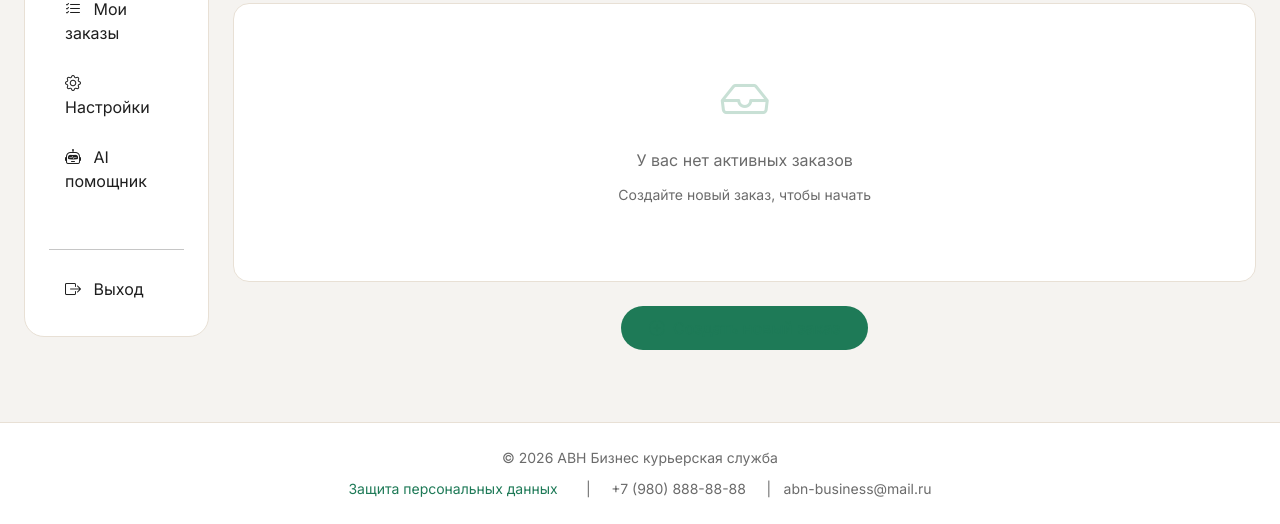
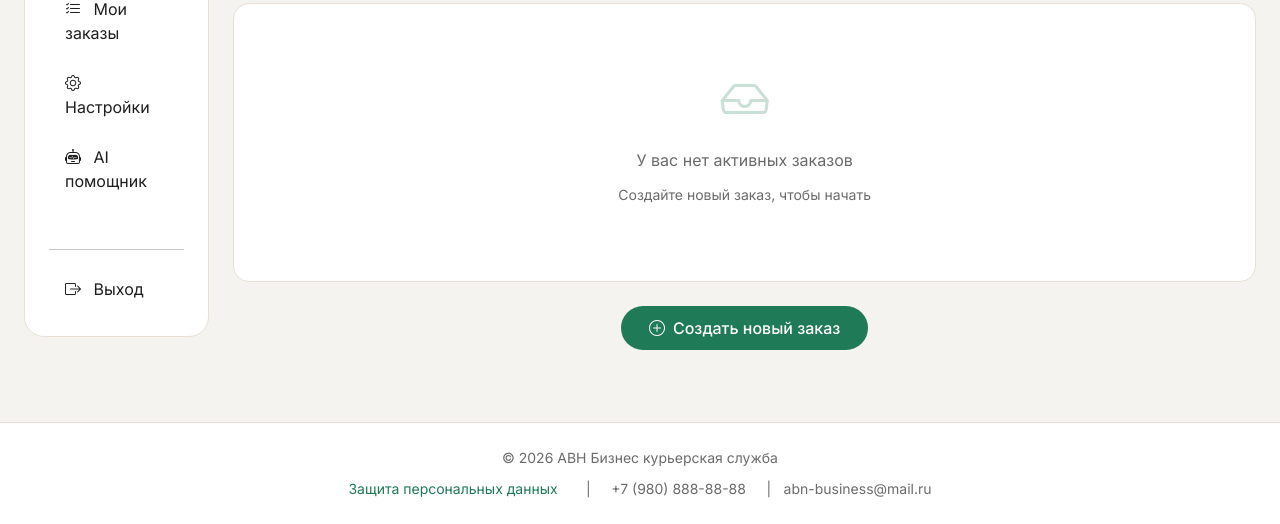
Before and after one commit to khokhlovap/projectdelivery, a Django app: template deliverysite/templates/accounts/dashboard.html in a window 1280 px wide. Shown: the part 357-881 px from the top of the page. Run offline with Django 5.2, Linux system fonts and the light colour scheme; the template is opened without the code that fills it, so the values that code supplies are empty.

Commit message:
Обновление кнопки Главная страница ЛК клиент

```diff
--- a/deliverysite/templates/accounts/dashboard.html
+++ b/deliverysite/templates/accounts/dashboard.html
@@ -346,7 +346,7 @@
 
 <!-- Кнопка создания заказа -->
 <div class="text-center mt-4">
-    <a href="{% url 'delivery:create_order' %}" class="btn-create">
+    <a href="{% url 'delivery:create_order' %}" class="btn-create" style="background: #1E7A57 !important; color: #FFFFFF !important;">
         <i class="bi bi-plus-circle"></i> Создать новый заказ
     </a>
 </div>
```
